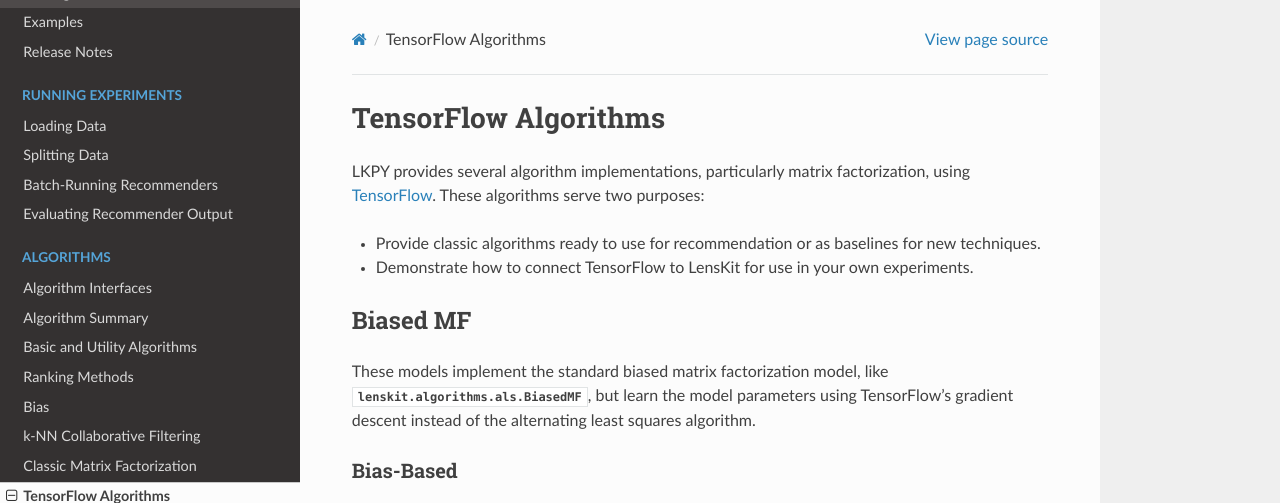
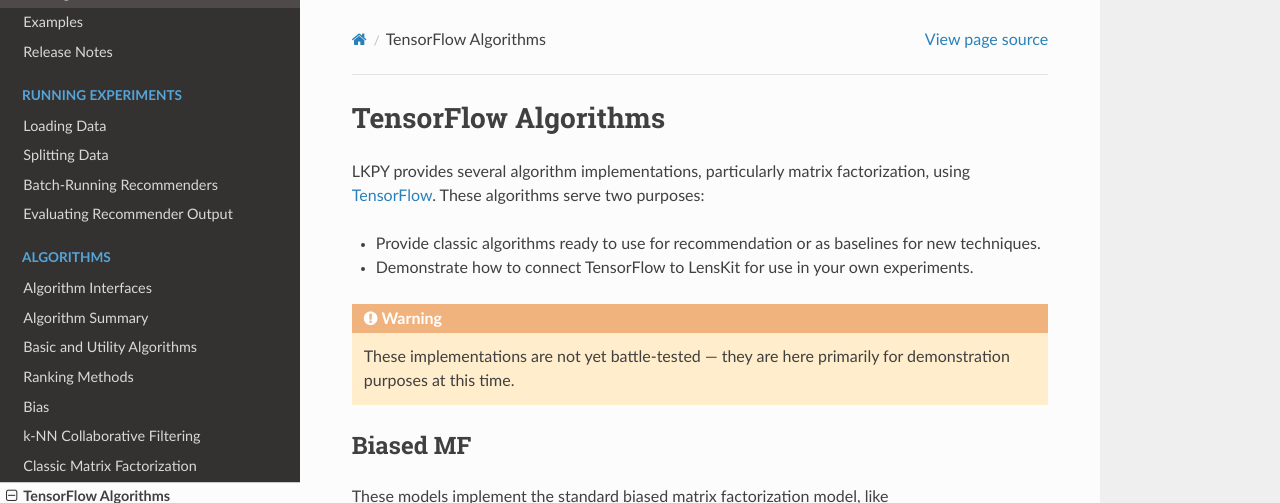
Before and after one commit to lenskit/lkpy, a Sphinx documentation site: the page built from doc/tf.rst, in a window 1280 px wide and 900 px high, cut to the strip 0-503 px from the top of the window. Built offline with Sphinx 7.4.7 and the Read the Docs theme 2.0.0, drawn with Linux system fonts in a browser that asks for light colours.

Commit message:
Put warning on TF stuff.

```diff
--- a/doc/tf.rst
+++ b/doc/tf.rst
@@ -12,6 +12,10 @@
   baselines for new techniques.
 * Demonstrate how to connect TensorFlow to LensKit for use in your own
   experiments.
+
+.. warning::
+    These implementations are not yet battle-tested --- they are here
+    primarily for demonstration purposes at this time.
 
 .. toctree::
     :caption: Contents
```
